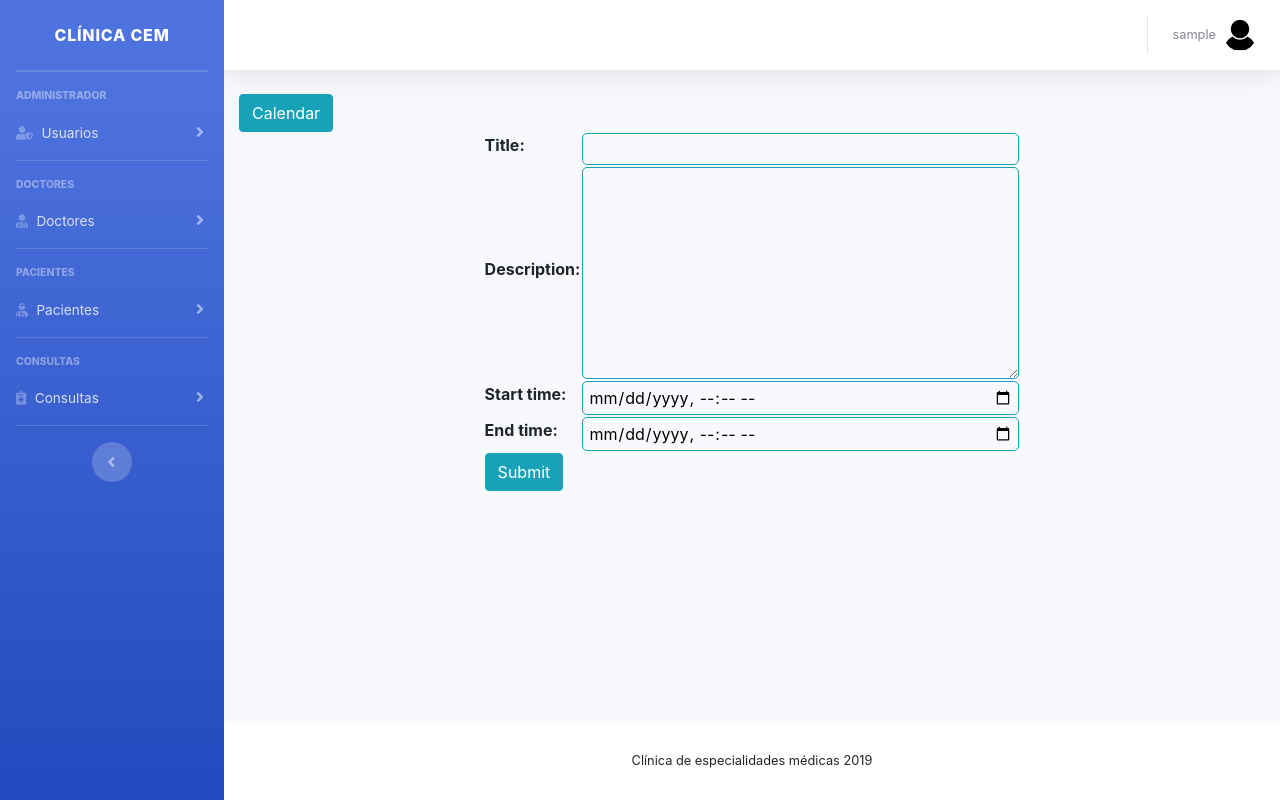
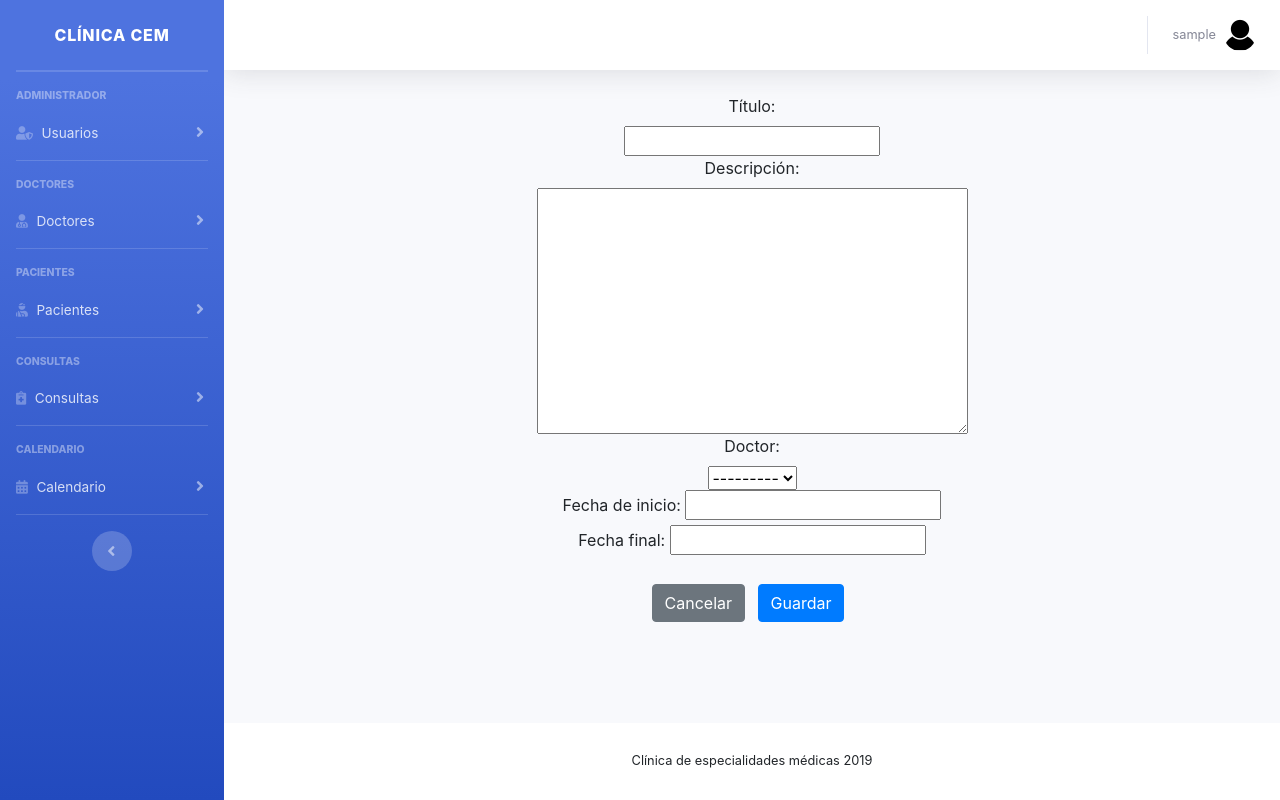
Before and after one commit to lfelipeserrano/SistemaEspecialidadesMedicas, a Django app: page /event/new/ in a window 1280 px wide. Run offline with Django 3.2, Linux system fonts and the light colour scheme; the visitor is signed in with stand-in values (Sample User, id 1); data that the repository does not hold is empty; some libraries are stand-ins or nearby versions.

Commit message:
Filtro por usuario agregado

```diff
--- a/CEM/forms.py
+++ b/CEM/forms.py
@@ -6,7 +6,7 @@ from .models import Doctor, Paciente, Consulta
 class DoctorForm(forms.ModelForm):
     class Meta:
         model = Doctor
-        fields = ('primerNombreDoctor', 'segundoNombreDoctor', 'primerApellidoDoctor', 'segundoApellidoDoctor', 'especialidad', 'sexoDoctor', 'fechaNacimientoDoctor',
+        fields = ('user','primerNombreDoctor', 'segundoNombreDoctor', 'primerApellidoDoctor', 'segundoApellidoDoctor', 'especialidad', 'sexoDoctor', 'fechaNacimientoDoctor',
         'telefonoDoctor', 'correoElectronico', 'duiDoctor', 'nitDoctor', 'ncfDoctor', 'fotografiaDoctor', )
         widgets = {
             'fechaNacimientoDoctor' : DatePickerInput(format='%d/%m/%Y'),
--- a/CEM/models.py
+++ b/CEM/models.py
@@ -1,10 +1,12 @@
 from django.db import models
 from datetime import date
 from .validators import validate_email,validate_nombre,validate_apellido,validate_telefono,validate_dui,validate_nit,validate_nrc
+from django.contrib.auth.models import User
 
 
 # Create your models here.
 class Doctor(models.Model):
+    user = models.OneToOneField(User, on_delete=models.CASCADE, default = 1)
     primerNombreDoctor = models.CharField(max_length=50, validators=[validate_nombre])
     segundoNombreDoctor = models.CharField(max_length=50, blank = True, null=True,validators=[validate_nombre])
     primerApellidoDoctor = models.CharField(max_length=50,validators=[validate_apellido])
--- a/calendario/forms.py
+++ b/calendario/forms.py
@@ -1,13 +1,16 @@
 from django.forms import ModelForm, DateInput
 from calendario.models import Event
+from bootstrap_datepicker_plus import DateTimePickerInput
 
 class EventForm(ModelForm):
   class Meta:
     model = Event
     # datetime-local is a HTML5 input type, format to make date time show on fields
     widgets = {
-      'start_time': DateInput(attrs={'type': 'datetime-local'}, format='%Y-%m-%dT%H:%M'),
-      'end_time': DateInput(attrs={'type': 'datetime-local'}, format='%Y-%m-%dT%H:%M'),
+      'start_time': DateTimePickerInput(format='%Y-%m-%dT%H:%M'),
+      # DateInput(attrs={'type': 'datetime-local'}, format='%Y-%m-%dT%H:%M'),
+      'end_time': DateTimePickerInput(format='%Y-%m-%dT%H:%M'),
+      # DateInput(attrs={'type': 'datetime-local'}, format='%Y-%m-%dT%H:%M'),
     }
     fields = '__all__'
 
--- a/calendario/models.py
+++ b/calendario/models.py
@@ -1,8 +1,14 @@
 from django.db import models
 from django.urls import reverse
+from CEM.models import Doctor
 
 # Create your models here.
 class Event(models.Model):
+    idDoctor = models.ForeignKey(
+        Doctor,
+        on_delete = models.SET_NULL,
+        null = True
+    )
     title = models.CharField(max_length=200)
     description = models.TextField()
     start_time = models.DateTimeField()
--- a/calendario/urls.py
+++ b/calendario/urls.py
@@ -5,7 +5,7 @@ from .views import *
 from . import views
 
 urlpatterns = [
-   path('calendario/', index, name='inicio'),
+   # path('calendario/', index, name='inicioCalendario'),
    url(r'^calendar/$', views.CalendarView.as_view(), name='calendar'),
    url(r'^event/new/$', views.event, name='event_new'),
    url(r'^event/edit/(?P<event_id>\d+)/$', views.event, name='event_edit')
--- a/calendario/views.py
+++ b/calendario/views.py
@@ -10,6 +10,7 @@ import calendar
 from .models import *
 from .utils import Calendar
 from .forms import EventForm
+from django.contrib.auth.models import User
 
 # Create your views here.
 
@@ -24,7 +25,14 @@ class CalendarView(generic.ListView):
         context = super().get_context_data(**kwargs)
         d = get_date(self.request.GET.get('month', None))
         cal = Calendar(d.year, d.month)
-        html_cal = cal.formatmonth(withyear=True)
+        if  self.request.user.groups.all()[0].name == "Doctores" :
+            doctores = Doctor.objects.all()
+            for doctor in doctores :
+                if  doctor.user == self.request.user :
+                    html_cal = cal.formatmonth(doctor, withyear=True)
+        else :
+            html_cal = cal.formatmonth(withyear=True)
+
         context['calendar'] = mark_safe(html_cal)
         context['prev_month'] = prev_month(d)
         context['next_month'] = next_month(d)
--- a/static/css/base.css
+++ b/static/css/base.css
@@ -0,0 +1,61 @@
+.calendar {
+    width: 75%;
+    margin: auto;
+    font-size: 13px;
+}
+
+.calendar tr, .calendar td {
+    border: 1px solid black;
+}
+
+.calendar th {
+    padding: 10px;
+    text-align: center;
+    font-size: 18px;
+}
+
+.calendar td {
+    width: 100px;
+    height: 100px;
+    padding: 20px 0px 0px 5px;
+}
+
+.month {
+    font-size: 25px;
+}
+
+.date {
+    font-size: 16px;
+}
+
+.left {
+    float: left;
+}
+
+.right {
+    float: right;
+}
+
+.btn {
+    outline: none;
+    color: black;
+    background-color: transparent;
+    box-shadow: 0 0 0 0;
+}
+
+.clearfix {
+    margin: 15px;
+}
+
+.form {
+    margin: auto;
+}
+
+.form input, .form select, .form textarea {
+    border-radius: 5px;
+    border: 1px solid #17a2b8;
+    outline: none;
+    background: none;
+    padding: 5px;
+    width: 100%;
+}
--- a/templates/base.html
+++ b/templates/base.html
@@ -2,6 +2,8 @@
 {% load bootstrap4 %}
 {% bootstrap_css %}
 {% bootstrap_javascript jquery='full' %}
+{% block extrahead %}
+{% endblock %}
 <!DOCTYPE html>
 <html lang="en">
 
@@ -21,6 +23,7 @@
 
   <!-- Custom styles for this template-->
   <link href="{% static 'css/sb-admin-2.min.css' %}" rel="stylesheet">
+  <link rel="stylesheet" href="{% static 'css/base.css' %}">
 
   <link href="https://maxcdn.bootstrapcdn.com/bootstrap/4.0.0/css/bootstrap.min.css" crossorigin="anonymous" integrity="sha384-Gn5384xqQ1aoWXA+058RXPxPg6fy4IWvTNh0E263XmFcJlSAwiGgFAW/dAiS6JXm" rel="stylesheet"/>
   <script src="https://cdnjs.cloudflare.com/ajax/libs/popper.js/1.12.9/umd/popper.min.js" crossorigin="anonymous" integrity="sha384-ApNbgh9B+Y1QKtv3Rn7W3mgPxhU9K/ScQsAP7hUibX39j7fakFPskvXusvfa0b4Q"></script>
@@ -167,6 +170,32 @@
       <hr class="sidebar-divider d-none d-md-block">
       {% endif %}
 
+      {% if perms.calendario.view_event or perms.calendario.change_event or perms.calendario.add_event or perms.calendario.delete_event %}
+      <!-- Heading -->
+      <div class="sidebar-heading">
+        Calendario
+      </div>
+
+      <!-- Nav Item - Pages Collapse Menu -->
+      <li class="nav-item">
+        <a class="nav-link collapsed" href="#" data-toggle="collapse" data-target="#collapseTwo4" aria-expanded="true" aria-controls="collapseTwo">
+            <i class="fas fa-calendar-alt"></i>
+          <span>Calendario</span>
+        </a>
+        <div id="collapseTwo4" class="collapse" aria-labelledby="headingTwo" data-parent="#accordionSidebar">
+          <div class="py-2 collapse-inner rounded" style="background-color: rgba(250,250,250,0.1)">
+            <h6 class="collapse-header" style="color: white">Acciones:</h6>
+            {% if perms.calendario.view_event %}
+              <a class="collapse-item" href="{% url 'calendar' %}" style="color: white">Calendario</a>
+            {% endif %}
+          </div>
+        </div>
+      </li>
+
+      <!-- Divider -->
+      <hr class="sidebar-divider d-none d-md-block">
+      {% endif %}
+
       <!-- Sidebar Toggler (Sidebar) -->
       <div class="text-center d-none d-md-inline">
         <button class="rounded-circle border-0" id="sidebarToggle"></button>
--- a/templates/cal/event.html
+++ b/templates/cal/event.html
@@ -1,28 +1,9 @@
 {% extends 'base.html' %}
-
-{% block title %}
-Event
+{% block extrahead %}
+{{ form.media }}
 {% endblock %}
 
 {% block content %}
-<style>
-.form {
-  margin: auto;
-}
-
-.form input, .form select, .form textarea {
-  border-radius: 5px;
-  border: 1px solid #17a2b8;
-  outline: none;
-  background: none;
-  padding: 5px;
-  width: 100%;
-}
-</style>
-
-<div class="clearfix">
-    <a class="btn btn-info left" href="{% url 'calendar' %}"> Calendar </a>
-</div>
 
   {% if form.errors %}
       {% for field in form %}
@@ -39,11 +20,53 @@ Event
       {% endfor %}
   {% endif %}
 
-  <form method="post">
-    {% csrf_token %}
-    <table class="form form-table">
-      {{ form }}
-      <tr><td colspan="2"><button type="submit" class="btn btn-info right"> Submit </button></td></tr>
-    </table>
-  </form>
+<div class="container-fluid">
+  <div class="row justify-content-center align-content-center">
+    <div class="col-sm-6 text-center">
+      <div class="info-form">
+          <form method="post" class="justify-content-center">{% csrf_token %}
+              <div class="form-row">
+                <div class="col-md-12">
+                  <label>Título: </label>
+                  <br>
+                  {{ form.title }}
+                </div>
+              </div>
+              <div class="form-row">
+                <div class="col-md-12">
+                  <label>Descripción: </label>
+                  <br>
+                  {{ form.description }}
+                </div>
+              </div>
+              <div class="form-row">
+                <div class="col-md-12">
+                  <label>Doctor:</label>
+                  <br>
+                  {{ form.idDoctor }}
+                </div>
+              </div>
+              <div class="form-row">
+                <div class="col-md-12">
+                  <label>Fecha de inicio: </label>
+                  {{ form.start_time }}
+                </div>
+              </div>
+              <div class="form-row">
+                <div class="col-md-12">
+                  <label>Fecha final: </label>
+                  {{ form.end_time }}
+                </div>
+              </div>
+              <div class="row justify-content-center mt-4">
+                <div class="col text-center">
+                    <a href="{% url 'calendar' %}" class="btn btn-secondary mr-2">Cancelar</a>
+                    <input type="submit" value="Guardar" class="btn btn-primary mr-2">
+                </div>
+              </div>
+            </form>
+      </div>
+    </div>
+  </div>
+</div>
 {% endblock %}
```
Also changed, not shown: calendario/utils.py (+12 -4 lines), templates/cal/calendar.html (+13 -65 lines), templates/doctorEditar.html (+7 -0 lines), templates/doctorNuevo.html (+7 -0 lines), CEM/migrations/0003_doctor_user.py (added), calendario/migrations/0002_event_iddoctor.py (added).
